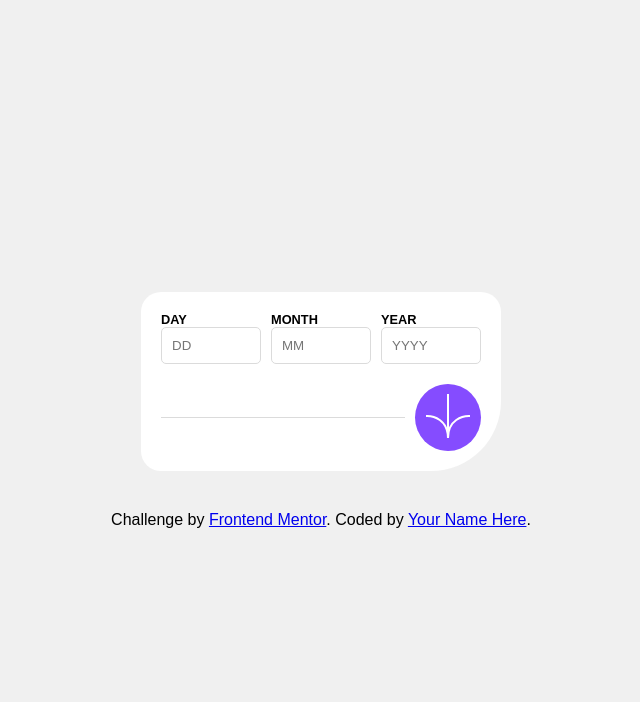
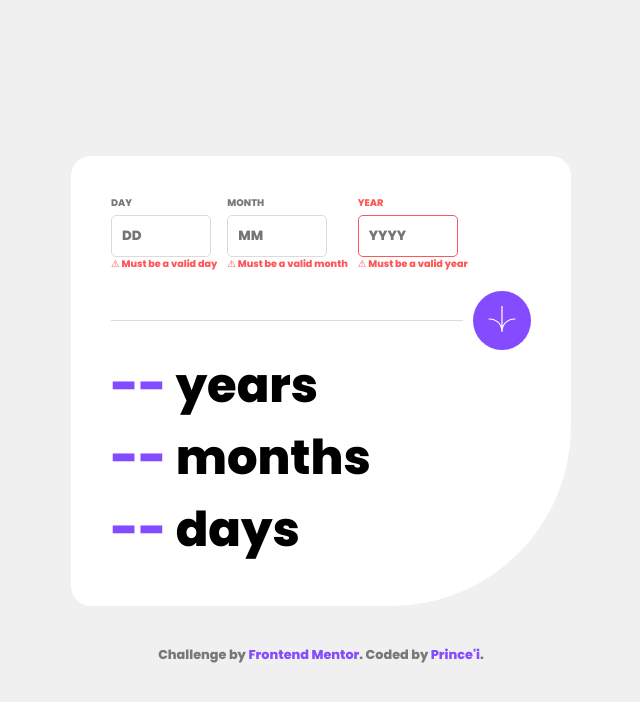
Before and after one commit to FreeDev-Group/age-calculator-app-main-Prince, a plain HTML site: page index.html in a window 1280 px wide. Shown: the whole page, without its empty margins (319-959 px from the left). Drawn offline with Linux system fonts and the light colour scheme.

Commit message:
feat: Add initial styling for the age calculator app and update HTML to include error message placeholders and result display elements. #1

```diff
--- a/index.html
+++ b/index.html
@@ -24,14 +24,17 @@
           <div class="form-section">
             <label for="day">DAY</label>
             <input type="number" id="day" placeholder="DD" />
+            <span class="error-text">Must be a valid day</span>
           </div>
           <div class="form-section">
             <label for="month">MONTH</label>
             <input type="number" id="month" placeholder="MM" />
+            <span class="error-text">Must be a valid month</span>
           </div>
-          <div class="form-section">
+          <div class="form-section error">
             <label for="year">YEAR</label>
             <input type="number" id="year" placeholder="YYYY" />
+            <span class="error-text">Must be a valid year</span>
           </div>
         </div>
 
@@ -40,11 +43,12 @@
             <img src="./assets/images/icon-arrow.svg" alt="Arrow" />
           </button>
         </div>
-      </div>
-      <div class="result">
-        <p id="years"></p>
-        <p id="months"></p>
-        <p id="days"></p>
+
+        <div class="result">
+          <p id="years"><span class="result-value">--</span> years</p>
+          <p id="months"><span class="result-value">--</span> months</p>
+          <p id="days"><span class="result-value">--</span> days</p>
+        </div>
       </div>
     </div>
 
@@ -52,7 +56,10 @@
       Challenge by
       <a href="https://www.frontendmentor.io?ref=challenge" target="_blank"
         >Frontend Mentor</a
-      >. Coded by <a href="#">Your Name Here</a>.
+      >. Coded by
+      <a href="https://github.com/hacp0102/age-calculator-app-main-Prince"
+        >Prince'i</a
+      >.
     </div>
   </body>
 </html>
--- a/styles/style.css
+++ b/styles/style.css
@@ -6,6 +6,11 @@
   --neutral-light-grey: hsl(0, 0%, 86%);
   --neutral-smoky-grey: hsl(0, 0%, 47%);
   --neutral-charcoal-grey: hsl(0, 0%, 8%);
+}
+
+@font-face {
+  font-family: "Poppins";
+  src: url("../assets/fonts/Poppins-ExtraBold.ttf") format("truetype");
 }
 
 * {
@@ -25,15 +30,16 @@ body {
 }
 
 .container {
-  max-width: 800px;
+  max-width: 900px;
   margin: 0 auto;
   padding: 20px;
 }
 
 .card {
   background-color: var(--neutral-white);
-  border-radius: 20px 20px 70px 20px;
-  padding: 20px;
+  border-radius: 20px 20px 180px 20px;
+  padding: 40px;
+  width: 500px;
 }
 
 .form-group {
@@ -46,6 +52,8 @@ body {
   padding: 10px;
   border: 1px solid var(--neutral-light-grey);
   border-radius: 5px;
+  font-weight: normal;
+  font-family: "Poppins", sans-serif;
 }
 
 .form-section {
@@ -56,6 +64,12 @@ body {
 .form-section label {
   font-size: 0.8em;
   font-weight: bold;
+}
+
+.form-section label {
+  font-size: 0.6em;
+  color: var(--neutral-smoky-grey);
+  padding-bottom: 5px;
 }
 
 .form-button-layer {
@@ -77,29 +91,48 @@ body {
   background-color: var(--primary-purple);
   color: var(--neutral-white);
   cursor: pointer;
-  padding: 10px;
+  padding: 15px;
+  margin: 0px;
+}
+
+.form-group button:hover {
+  background-color: var(--neutral-charcoal-grey);
+}
+
+.form-group button img {
+  width: 28px;
 }
 
 .result {
-  margin-top: 20px;
+  margin-top: 0px;
 }
 
 .result p {
-  font-size: 2em;
+  font-size: 3em;
   font-weight: bold;
+}
+
+.result-value {
+  color: var(--primary-purple);
 }
 
 .error {
   color: var(--primary-red);
 }
 
-.error-border {
+.error label {
+  color: var(--primary-red);
+}
+
+.error input {
   border-color: var(--primary-red);
+  color: var(--primary-red);
+  font-weight: bold;
 }
 
 .error-text {
   color: var(--primary-red);
-  font-size: 0.8em;
+  font-size: 0.6em;
 }
 
 .error-text::before {
@@ -111,3 +144,15 @@ body {
     flex-direction: column;
   }
 }
+
+.attribution {
+  text-align: center;
+  margin-top: 20px;
+  font-size: 0.8em;
+  color: var(--neutral-smoky-grey);
+}
+
+.attribution a {
+  color: var(--primary-purple);
+  text-decoration: none;
+}
```
